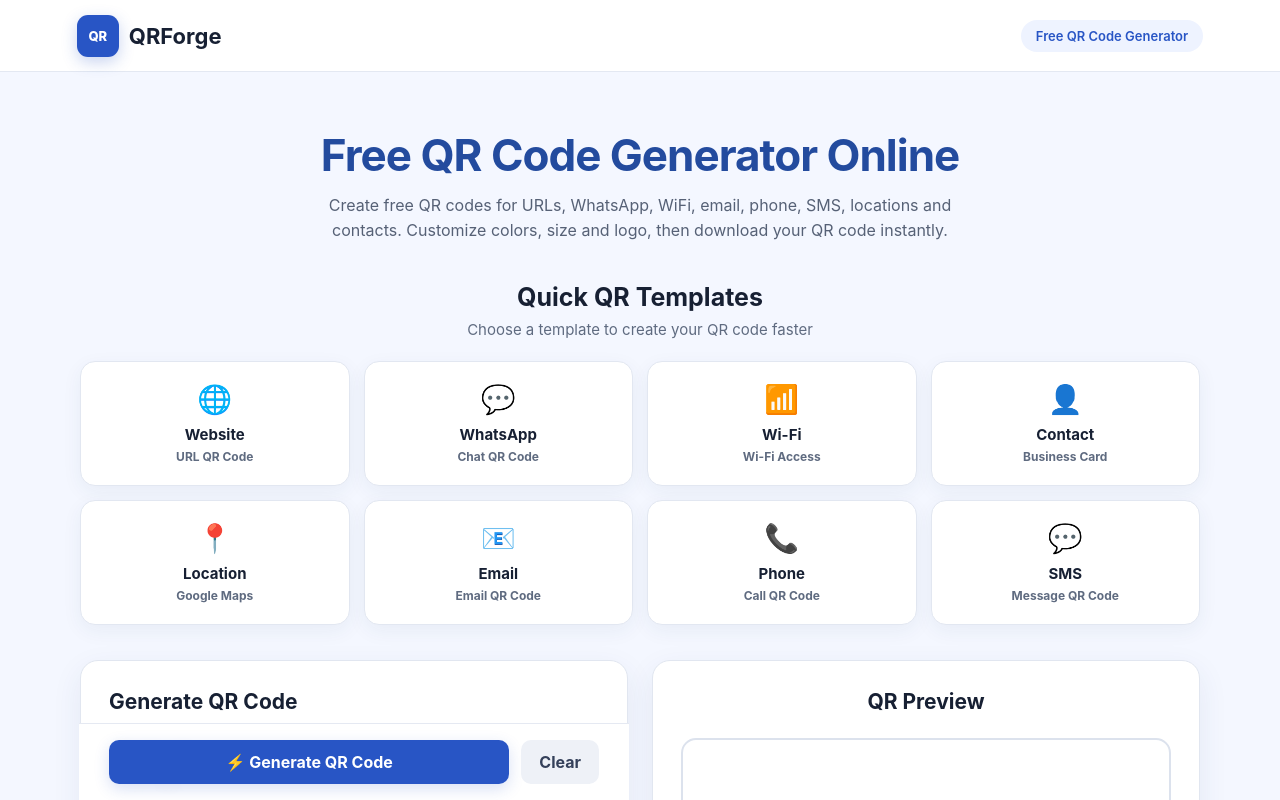
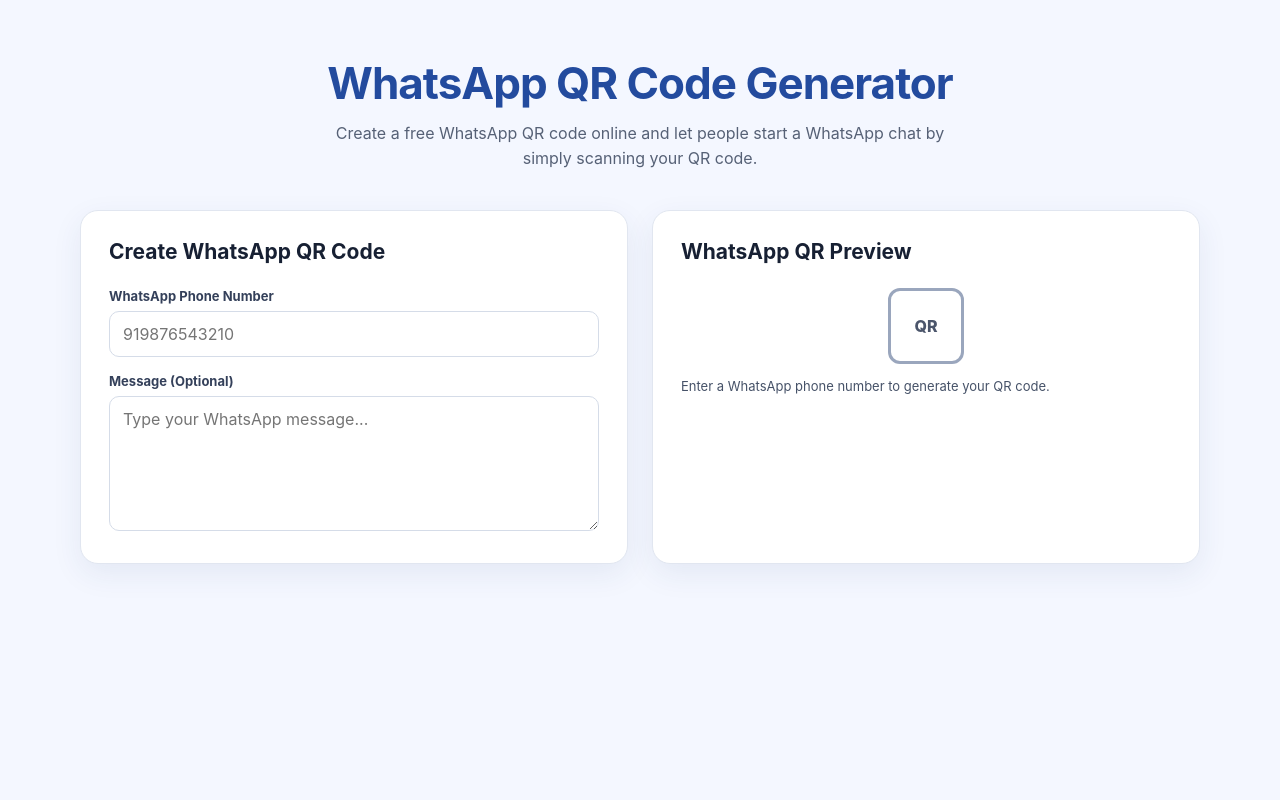
Before and after one commit to pnb17/QR-Pro, a React (Vite) app: page /whatsapp-qr-code-generator in a window 1280 px wide. Shown: the top 800 px of the page. Built offline with nearby package versions, Linux system fonts and the light colour scheme.

Commit message:
Add WhatsApp QR generator page

```diff
--- a/package.json
+++ b/package.json
@@ -15,6 +15,8 @@
   "dependencies": {
     "jspdf": "^4.2.1",
     "qrcode.react": "^4.2.0",
-    "react-dom": "^19.2.8"
+    "react": "^19.2.8",
+    "react-dom": "^19.2.8",
+    "react-router-dom": "^7.18.2"
   }
 }
--- a/src/App.css
+++ b/src/App.css
@@ -1640,3 +1640,42 @@
     font-size: 14px;
   }
 }
+/* ================= WHATSAPP GENERATOR PAGE ================= */
+
+.whatsapp-grid {
+  display: grid;
+  grid-template-columns: 1fr 1fr;
+  gap: 24px;
+  align-items: start;
+  margin-bottom: 32px;
+}
+
+.whatsapp-generator,
+.whatsapp-preview {
+  min-height: 100%;
+}
+
+.whatsapp-preview .qr-box {
+  min-height: 320px;
+  display: flex;
+  align-items: center;
+  justify-content: center;
+}
+
+.whatsapp-link-preview {
+  margin-top: 14px;
+  text-align: center;
+  color: #566176;
+  font-size: 13px;
+  word-break: break-all;
+}
+
+@media (max-width: 800px) {
+  .whatsapp-grid {
+    grid-template-columns: 1fr;
+  }
+
+  .whatsapp-preview .qr-box {
+    min-height: 300px;
+  }
+}
--- /dev/null
+++ b/src/WhatsAppQRPage.jsx
@@ -0,0 +1,115 @@
+import { useState } from "react";
+import { QRCodeCanvas } from "qrcode.react";
+
+function WhatsAppQRPage() {
+  const [phone, setPhone] = useState("");
+  const [message, setMessage] = useState("");
+
+  const cleanPhone = phone.replace(/\D/g, "");
+
+  const whatsappUrl = cleanPhone
+    ? `https://wa.me/${cleanPhone}${
+        message.trim()
+          ? `?text=${encodeURIComponent(message.trim())}`
+          : ""
+      }`
+    : "";
+
+  const downloadWhatsAppQR = () => {
+    const canvas = document.getElementById("whatsapp-qr");
+
+    if (!canvas) return;
+
+    const pngUrl = canvas.toDataURL("image/png");
+
+    const link = document.createElement("a");
+    link.href = pngUrl;
+    link.download = "whatsapp-qr-code.png";
+    link.click();
+  };
+
+  return (
+    <main className="container">
+      <section className="hero">
+        <h1>WhatsApp QR Code Generator</h1>
+
+        <p>
+          Create a free WhatsApp QR code online and let people start a
+          WhatsApp chat by simply scanning your QR code.
+        </p>
+      </section>
+
+      <div className="whatsapp-grid">
+        <section className="card whatsapp-generator">
+          <h2>Create WhatsApp QR Code</h2>
+
+          <label htmlFor="wa-phone">
+            WhatsApp Phone Number
+          </label>
+
+          <input
+            id="wa-phone"
+            type="tel"
+            placeholder="919876543210"
+            value={phone}
+            onChange={(e) => setPhone(e.target.value)}
+          />
+
+          <label htmlFor="wa-message">
+            Message (Optional)
+          </label>
+
+          <textarea
+            id="wa-message"
+            placeholder="Type your WhatsApp message..."
+            value={message}
+            onChange={(e) => setMessage(e.target.value)}
+            rows="4"
+          />
+        </section>
+
+        <section className="card whatsapp-preview">
+          <h2>WhatsApp QR Preview</h2>
+
+          {whatsappUrl ? (
+            <>
+              <div className="qr-box">
+                <QRCodeCanvas
+                  id="whatsapp-qr"
+                  value={whatsappUrl}
+                  size={240}
+                  level="H"
+                  includeMargin={true}
+                />
+              </div>
+
+              <p className="whatsapp-link-preview">
+                {whatsappUrl}
+              </p>
+              <button
+  type="button"
+  className="primary-btn whatsapp-download-btn"
+  onClick={downloadWhatsAppQR}
+>
+  Download PNG
+</button>
+            </>
+          ) : (
+            <div className="qr-empty">
+              <div className="qr-placeholder-icon">
+                QR
+              </div>
+
+              <p>
+                Enter a WhatsApp phone number to generate
+                your QR code.
+              </p>
+            </div>
+          )}
+        </section>
+      </div>
+    </main>
+  );
+}
+
+export default WhatsAppQRPage;
--- a/src/main.jsx
+++ b/src/main.jsx
@@ -1,10 +1,28 @@
 import React from "react";
 import ReactDOM from "react-dom/client";
+import {
+  BrowserRouter,
+  Routes,
+  Route,
+} from "react-router-dom";
+
 import App from "./App.jsx";
+import WhatsAppQRPage from "./WhatsAppQRPage.jsx";
 import "./App.css";
 
-ReactDOM.createRoot(document.getElementById("app")).render(
+ReactDOM.createRoot(
+  document.getElementById("app")
+).render(
   <React.StrictMode>
-    <App />
+    <BrowserRouter>
+      <Routes>
+        <Route path="/" element={<App />} />
+
+        <Route
+          path="/whatsapp-qr-code-generator"
+          element={<WhatsAppQRPage />}
+        />
+      </Routes>
+    </BrowserRouter>
   </React.StrictMode>
 );
```
Also changed, not shown: 1 other file (tests, documents, lock files or other folders).
